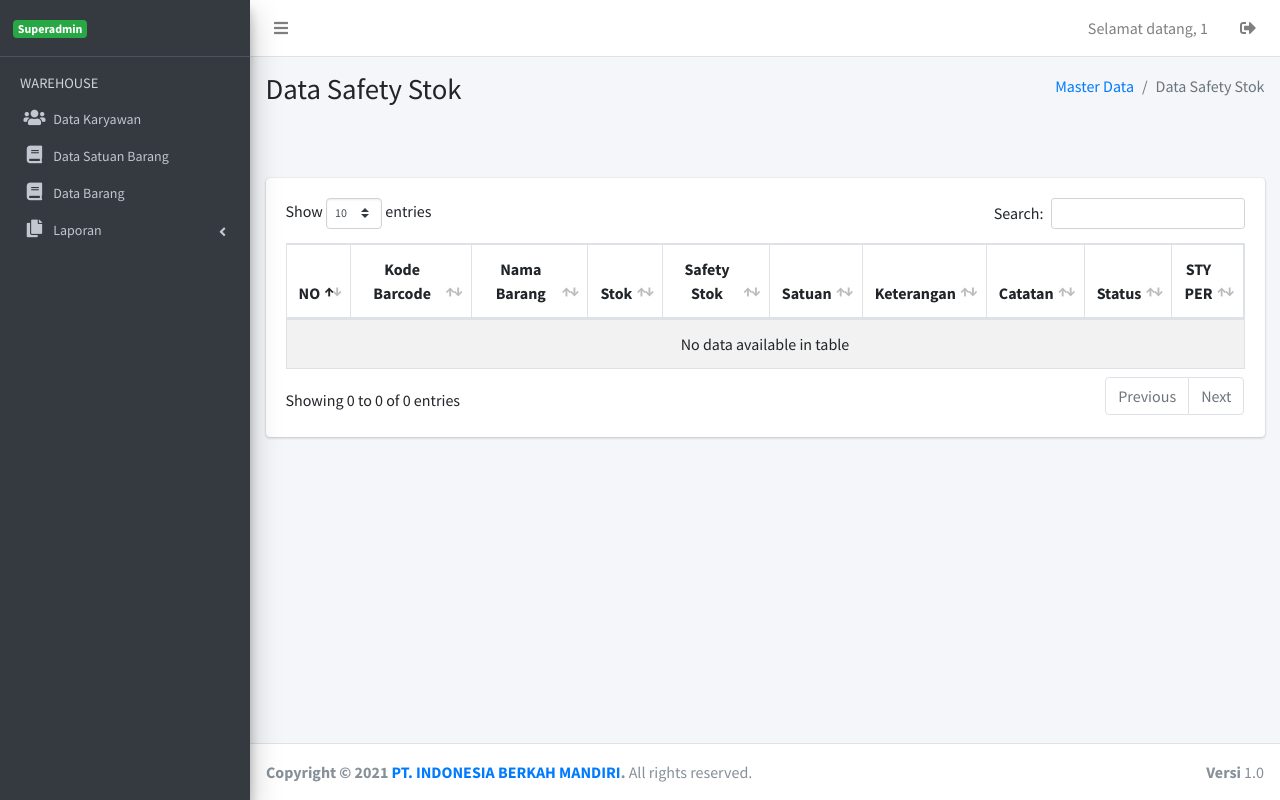
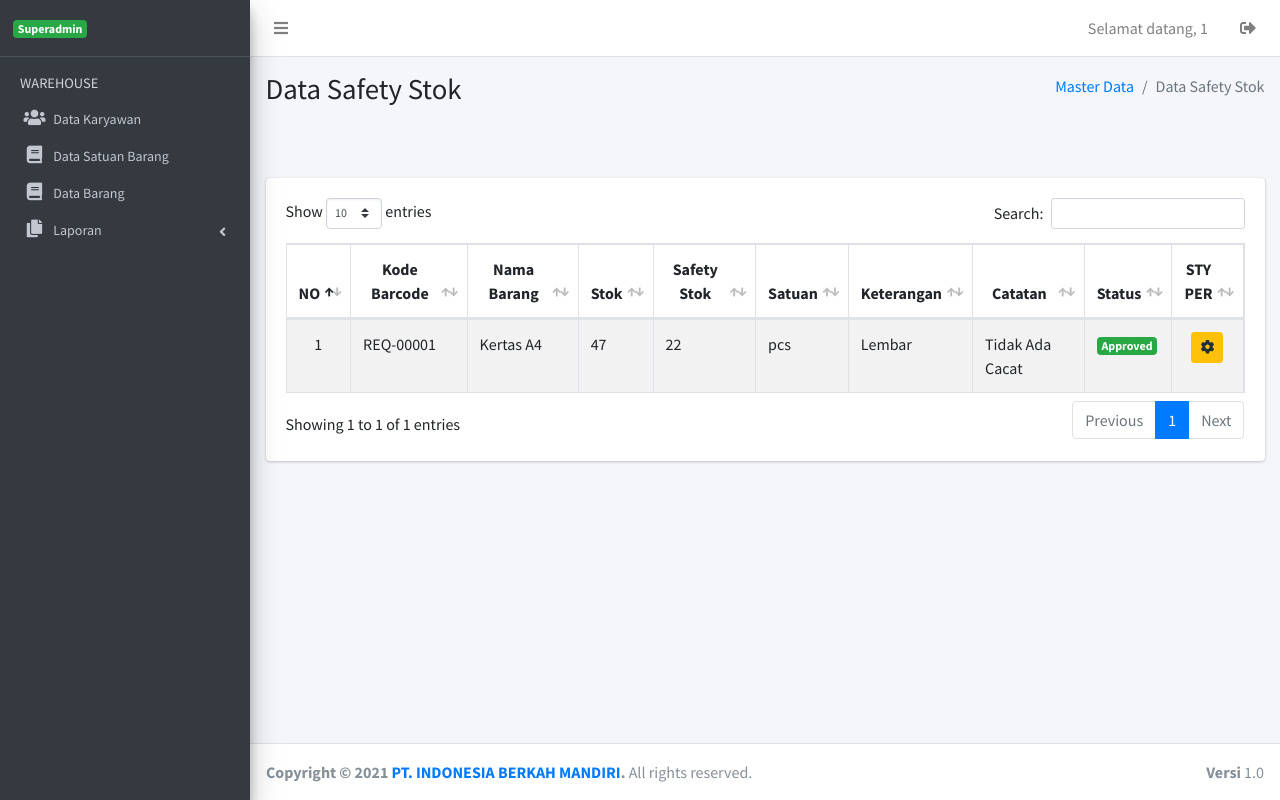
Before and after one commit to Ariefna/Safety-Stok, a PHP site: page /safety-stock/halaman/menu-safetystok-brg.php in a window 1280 px wide. Run offline with PHP 8.4, Linux system fonts and the light colour scheme; a user stored in the database is signed in; data comes from the database, SQL or seed files in the repository; data that the repository does not hold is empty; some libraries are stand-ins or nearby versions.

Commit message:
Update menu-safetystok-brg.php

```diff
--- a/halaman/menu-safetystok-brg.php
+++ b/halaman/menu-safetystok-brg.php
@@ -84,7 +84,7 @@ if ((!isset($_SESSION['appks'])) || ($_SESSION['appks'] != true)) {
                                                 $sql = 'SELECT a.*, b.nama_satuan_barang, COALESCE((COALESCE((select avg(jumlah_disetujui_out) "keluar" from detail_permintaan_out where id_barang = a.id_barang group by id_barang),0)*2) ,0) "safetystok", COALESCE((select sum(jumlah_disetujui_out) "keluar" from detail_permintaan_out where id_barang = a.id_barang group by id_barang),0) keluar, COALESCE((select sum(jumlah_disetujui_in) "masuk" from detail_permintaan_in where id_barang = a.id_barang group by id_barang),0) masuk FROM barang a
                                                 JOIN satuan_barang b ON a.id_satuan_barang = b.id_satuan_barang
                                                 group by a.id_barang
-                                                having (COALESCE((COALESCE((select avg(jumlah_disetujui_out) "keluar" from detail_permintaan_out where id_barang = a.id_barang group by id_barang),0)*2) ,0)) > (COALESCE((COALESCE((select sum(jumlah_disetujui_out) "keluar" from detail_permintaan_out where id_barang = a.id_barang group by id_barang),0)*2) ,0)+COALESCE((COALESCE((select sum(jumlah_disetujui_in) "masuk" from detail_permintaan_in where id_barang = a.id_barang group by id_barang),0)*2) ,0))';
+                                                having (COALESCE((COALESCE((select avg(jumlah_disetujui_out) "keluar" from detail_permintaan_out where id_barang = a.id_barang group by id_barang),0)*2) ,0)) > (COALESCE((select sum(jumlah_disetujui_in) "masuk" from detail_permintaan_in where id_barang = a.id_barang group by id_barang),0)-COALESCE((select sum(jumlah_disetujui_out) "keluar" from detail_permintaan_out where id_barang = a.id_barang group by id_barang),0))';
                                                 // echo $sql;
                                                 $i = 1;
                                                 $query = mysqli_query($conn, $sql);
```
